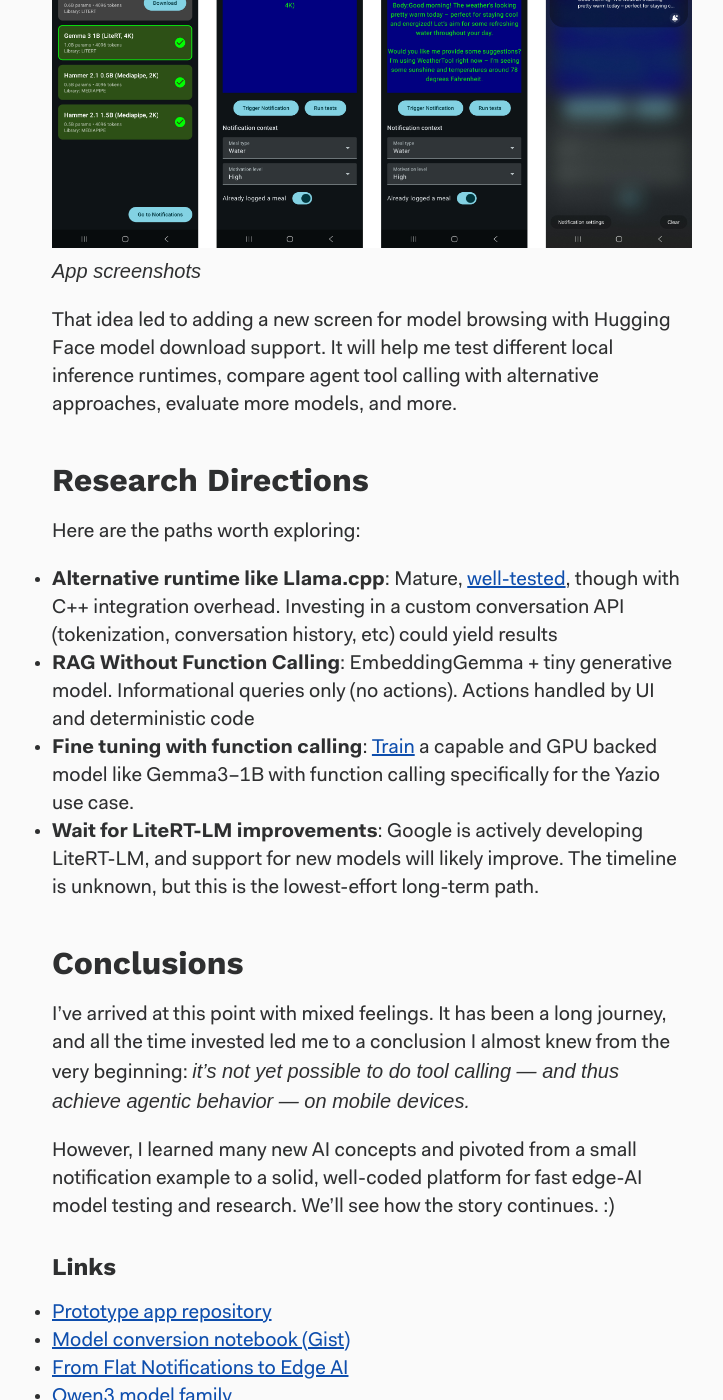
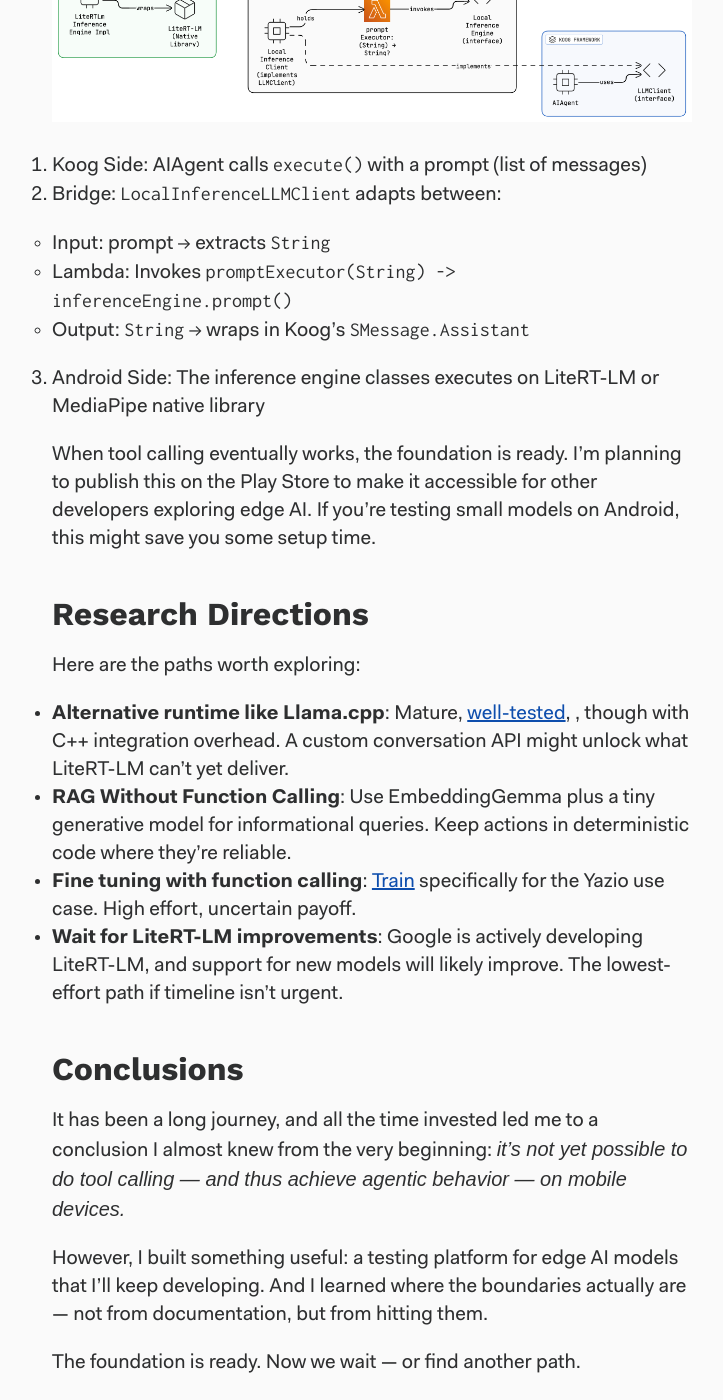
Before and after one commit to monday8am/monday8am.github.io, a Jekyll site: the page built from _posts/2025-12-10-function-calling-edge-ai.md, in a window 1280 px wide and 1400 px high, scrolled down 9557 px. Shown: the whole window, without its empty margins (268-991 px from the left). Built offline with Jekyll 4.4.1, drawn with Linux system fonts in a browser that asks for light colours; some web fonts are replaced; some of the changed text lies outside the part shown.

Commit message:
Fix some images and structure

```diff
--- a/_posts/2025-12-10-function-calling-edge-ai.md
+++ b/_posts/2025-12-10-function-calling-edge-ai.md
@@ -48,7 +48,7 @@
 
 Few models are suitable for on-device edge AI. Ideally: under 1GB memory, trained for function calling. Checking the [Berkeley Function-Calling Leaderboard](https://gorilla.cs.berkeley.edu/leaderboard.html) (BFCL), here’s how the small models compare — with a cloud model included to show the ceiling:
 
-![BFCL Wagon Wheel]({{ "/assets/img/wagon_wheel_bfcl.png" | absolute_url }})
+![BFCL Wagon Wheel]({{ "/assets/img/bfcl-wagon-wheel.png" | absolute_url }})
 *BFCL Wagon Wheel*
 
 {% gist 019ab0867b931ddb6c7dc3ee59a222a6 %}
@@ -147,49 +147,58 @@
 
 The deeper question haunts the whole effort: even if you solve the runtime issues, will 0.6B parameter models reliably handle tool calling JSON plus reasoning? I’ve seen the cognitive ceilings. Multiple structured outputs in sequence push these models past their limits.
 
+So tool calling is off the table for now. But the work wasn't wasted.
+
 ## Upgrading the existing app
 
-Despite the runtime issues, the architectural exploration wasn’t wasted. Beyond the tool calling work, I restructured the app toward production-ready architecture.
-
-### Local inference + Koog Agentic framework
-
-Koog + Local Inference integration
-
-![Local inference architecture]({{ "/assets/img/architecture-local-inference.png" | absolute_url }})
-
-The architecture is simple:
-
-1. **Koog Side**: AIAgent calls `execute()` with a prompt (list of messages)
-2. **Bridge**: `LocalInferenceLLMClient` adapts between:
-    - Input: prompt → extracts `String`
-    - Lambda: Invokes `promptExecutor(String) -> inferenceEngine.prompt()`
-    - Output: `String` → wraps in Koog’s `SMessage.Assistant`
-3. **Android Side**: The inference engine classes executes on LiteRT-LM or MediaPipe native library
-
-### From a Yazio small experiment to Model testing platform
-
-What happen if I challenge Google and create another state of the art platform, similar to the [AI Edge Gallery](https://github.com/google-ai-edge/gallery) app? :)
+What started as a small notification prototype has become something more useful: a testing platform for edge AI on Android. Think of it as an alternative to [Google's AI Edge Gallery](https://ai.google.dev/edge/gallery) app, focused specifically on text generation and agentic workflows.
 
 ![App screenshots](<{{ "/assets/img/screenshots.jpg" | absolute_url }}>)
 *App screenshots*
 
-That idea led to adding a new screen for model browsing with Hugging Face model download support. It will help me test different local inference runtimes, compare agent tool calling with alternative approaches, evaluate more models, and more.
+**What this platform offers that AI Edge Gallery doesn't:**
+
+- Agentic framework integration (Koog)
+- Tool calling support via both MediaPipe and LiteRT-LM
+- No HuggingFace sign-up required for model downloads
+- Planned: llama.cpp runtime and LoRA support
+
+**What AI Edge Gallery does that this doesn't (yet):**
+
+- Audio and image generation
+- Non-generative model types
+
+**The architecture underneath:**
+
+![Local inference architecture]({{ "/assets/img/architecture-local-inference.png" | absolute_url }})
+
+1. Koog Side: AIAgent calls `execute()` with a prompt (list of messages)
+2. Bridge: `LocalInferenceLLMClient` adapts between:
+    - Input: prompt → extracts `String`
+    - Lambda: Invokes `promptExecutor(String) -> inferenceEngine.prompt()`
+    - Output: `String` → wraps in Koog’s `SMessage.Assistant`
+3. Android Side: The inference engine classes executes on LiteRT-LM or MediaPipe native library
+
+When tool calling eventually works, the foundation is ready.
+I'm planning to publish this on the Play Store to make it accessible for other developers exploring edge AI. If you're testing small models on Android, this might save you some setup time.
 
 ## Research Directions
 
 Here are the paths worth exploring:
 
-- **Alternative runtime like Llama.cpp**: Mature, [well-tested](https://farmaker47.medium.com/run-gemma-and-vlms-on-mobile-with-llama-cpp-dbb6e1b19a93), though with C++ integration overhead. Investing in a custom conversation API (tokenization, conversation history, etc) could yield results
-- **RAG Without Function Calling**: EmbeddingGemma + tiny generative model. Informational queries only (no actions). Actions handled by UI and deterministic code
-- **Fine tuning with function calling**: [Train](https://huggingface.co/agents-course/notebooks/blob/main/bonus-unit1/bonus-unit1.ipynb) a capable and GPU backed model like Gemma3–1B with function calling specifically for the Yazio use case.
-- **Wait for LiteRT-LM improvements**: Google is actively developing LiteRT-LM, and support for new models will likely improve. The timeline is unknown, but this is the lowest-effort long-term path.
+- **Alternative runtime like Llama.cpp**: Mature, [well-tested](https://farmaker47.medium.com/run-gemma-and-vlms-on-mobile-with-llama-cpp-dbb6e1b19a93), , though with C++ integration overhead. A custom conversation API might unlock what LiteRT-LM can't yet deliver.
+- **RAG Without Function Calling**: Use EmbeddingGemma plus a tiny generative model for informational queries. Keep actions in deterministic code where they're reliable.
+- **Fine tuning with function calling**: [Train](https://huggingface.co/agents-course/notebooks/blob/main/bonus-unit1/bonus-unit1.ipynb) specifically for the Yazio use case. High effort, uncertain payoff.
+- **Wait for LiteRT-LM improvements**: Google is actively developing LiteRT-LM, and support for new models will likely improve. The lowest-effort path if timeline isn't urgent.
 
 
 ## Conclusions
 
-I’ve arrived at this point with mixed feelings. It has been a long journey, and all the time invested led me to a conclusion I almost knew from the very beginning: _it’s not yet possible to do tool calling — and thus achieve agentic behavior — on mobile devices._
+It has been a long journey, and all the time invested led me to a conclusion I almost knew from the very beginning: _it’s not yet possible to do tool calling — and thus achieve agentic behavior — on mobile devices._
 
-However, I learned many new AI concepts and pivoted from a small notification example to a solid, well-coded platform for fast edge-AI model testing and research. We’ll see how the story continues. :)
+However, I built something useful: a testing platform for edge AI models that I'll keep developing. And I learned where the boundaries actually are — not from documentation, but from hitting them.
+
+The foundation is ready. Now we wait — or find another path.
 
 
 ### Links
```
Also changed, not shown: other parts of _posts/2025-12-10-function-calling-edge-ai.md (+1 -1 lines), assets/img/bfcl-wagon-wheel.png (added), assets/img/wagon_wheel_bfcl.png (deleted).
